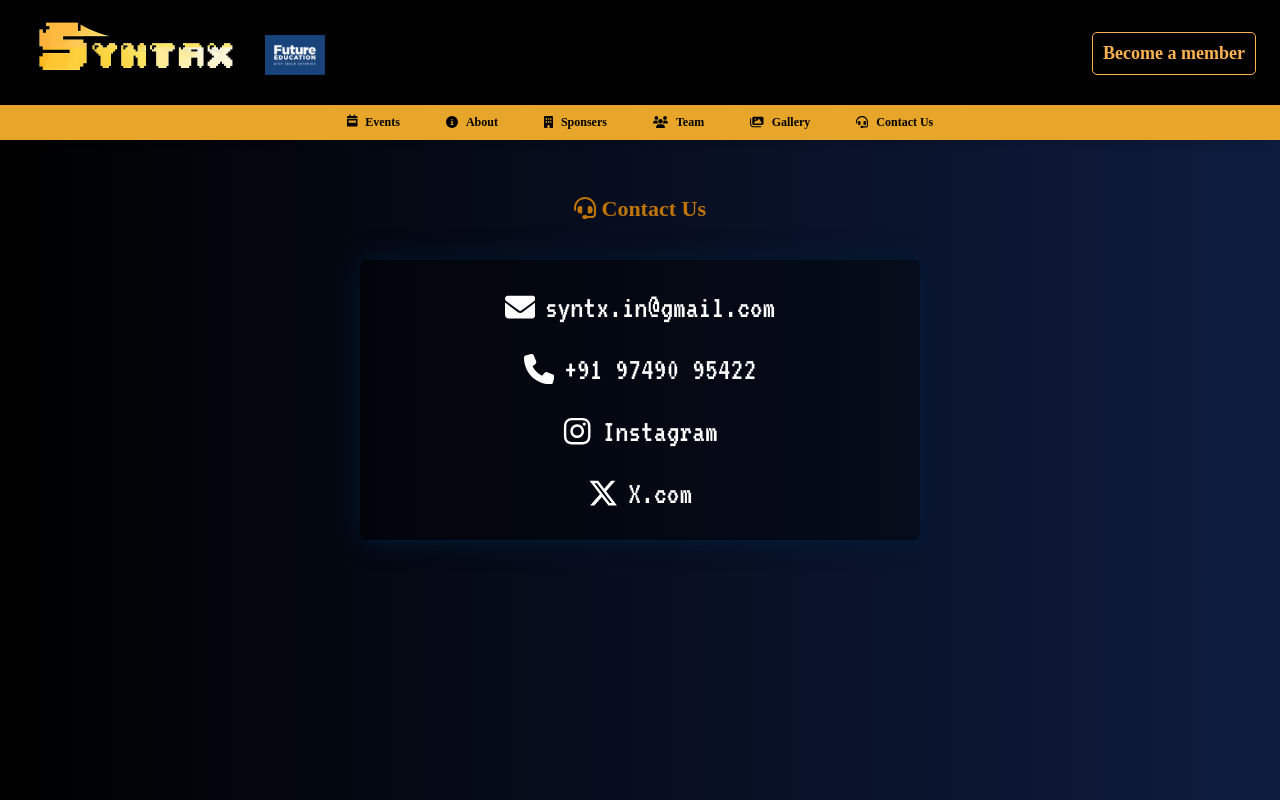
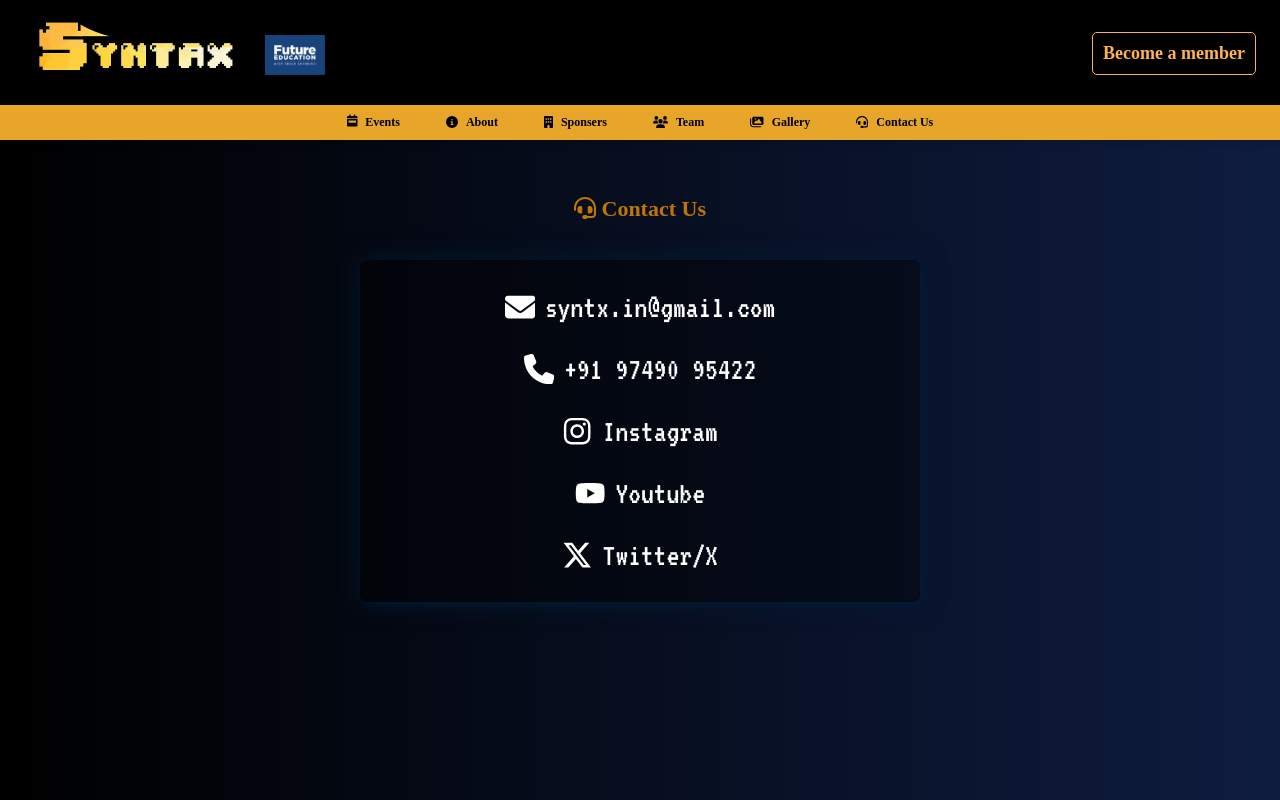
Before and after one commit to SoumyaOk4-4/Syntax-FIEM, a React (Create React App) app: page /contact in a window 1280 px wide. Built offline with nearby package versions, Linux system fonts and the light colour scheme; a web font is replaced by a local one.

Commit message:
yt link added

```diff
--- a/src/components/Contact.jsx
+++ b/src/components/Contact.jsx
@@ -1,4 +1,4 @@
-import { FaEnvelope, FaPhone, FaInstagram, FaXTwitter } from "react-icons/fa6";
+import { FaEnvelope, FaPhone, FaInstagram, FaXTwitter, FaYoutube } from "react-icons/fa6";
 import { FontAwesomeIcon } from "@fortawesome/react-fontawesome";
 import { faHeadset } from "@fortawesome/free-solid-svg-icons";
 
@@ -34,6 +34,17 @@ function Contact() {
           </a>
         </div>
         <div className="contact-item">
+          <FaYoutube className="contact-icon" />
+          <a
+            href="https://www.youtube.com/@syntx_in"
+            target="_blank"
+            rel="noopener noreferrer"
+            className="contact-link"
+          >
+            Youtube
+          </a>
+        </div>
+        <div className="contact-item">
           <FaXTwitter className="contact-icon" />
           <a
             href="http://x.com/SyntxIn"
@@ -41,7 +52,7 @@ function Contact() {
             rel="noopener noreferrer"
             className="contact-link"
           >
-            X.com
+            Twitter/X
           </a>
         </div>
       </div>
```
